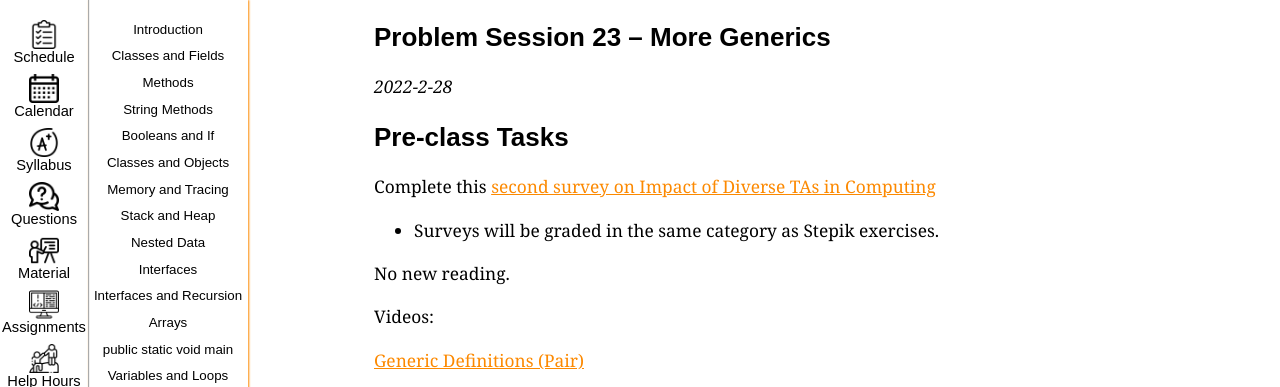
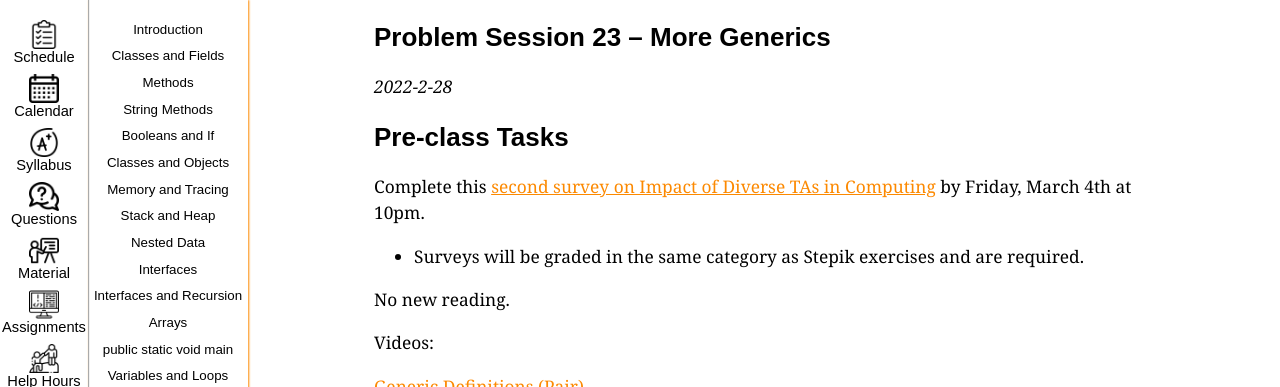
Before and after one commit to ucsd-cse11-w22/ucsd-cse11-w22.github.io, a Jekyll site: the page built from _lectures/lecture23.md, in a window 1280 px wide and 900 px high, cut to the strip 0-387 px from the top of the window. Built offline with Jekyll 4.4.1, drawn with Linux system fonts in a browser that asks for light colours.

Commit message:
survey update

```diff
--- a/_lectures/lecture23.md
+++ b/_lectures/lecture23.md
@@ -17,8 +17,8 @@ _{{ page.released-on }}_
 
 ## Pre-class Tasks
 
-Complete this [second survey on Impact of Diverse TAs in Computing](https://forms.gle/ww13qAyu1xZBmDFR8){:target="_blank"}
-- Surveys will be graded in the same category as Stepik exercises.
+Complete this [second survey on Impact of Diverse TAs in Computing](https://forms.gle/ww13qAyu1xZBmDFR8){:target="_blank"} by Friday, March 4th at 10pm.
+- Surveys will be graded in the same category as Stepik exercises and are required.
 
 No new reading.
 
```
Also changed, not shown: _lectures/lecture24.md (+3 -0 lines), _lectures/lecture25.md (+3 -0 lines).
